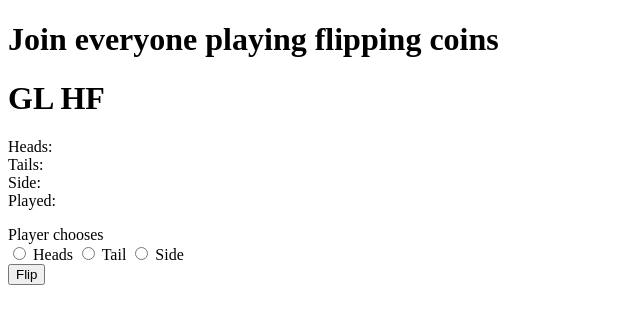
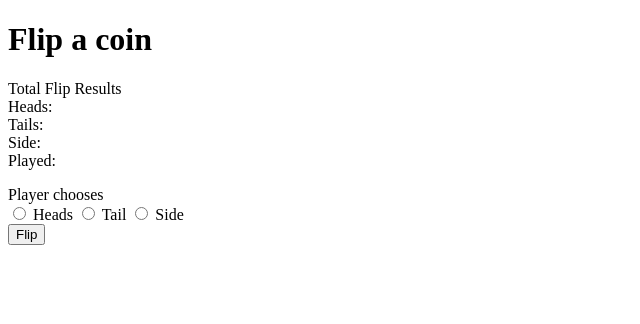
Before and after one commit to brandoneng000/minigames, a Django app: page /coin in a window 1280 px wide. Shown: the top 324 px of the page, without its empty margins (0-640 px from the left). Run offline with Django 4.2, Linux system fonts and the light colour scheme.

Commit message:
Indentation fix and slight header changes

```diff
--- a/player/templates/player/coin.html
+++ b/player/templates/player/coin.html
@@ -1,9 +1,10 @@
 <!DOCTYPE html>
 <html>
     <body>
-            <h1>Join everyone playing flipping coins</h1>
-            <h1> GL HF </h1>
+        <h1>Flip a coin</h1>
 
+        <p style="display:inline-block; margin:0">Total Flip Results</p>
+        <br>
         <p style="display:inline-block; margin:0">Heads:</p> <span id="won" ></span>
         <br/>
         <p style="display:inline-block; margin:0">Tails:</p> <span id="loss" ></span>
@@ -20,6 +21,7 @@
         <p id="yourChoice" style="display:inline-block; margin:0"></p>
         <br/>
         <h1 id="gameResults"></h1>
+
         <script>
             var url = 'https://worldminigame.com/api/players/2';
             var wonElement = document.getElementById("won");
@@ -128,6 +130,6 @@
                     });
             }
         </script>
+
     </body>
-
 </html>
--- a/player/templates/player/rockpaperscissors.html
+++ b/player/templates/player/rockpaperscissors.html
@@ -2,7 +2,6 @@
 <html>
     <body>
         <h1>Join everyone playing Rock Paper Scissors</h1>
-            <h1> GL HF </h1>
 
         <p style="display:inline-block; margin:0">Won:</p> <span id="won" ></span>
         <br/>
@@ -21,6 +20,7 @@
         <button onclick="getPlayerChoice('Scissors')">Scissors</button>
         <br/>
         <h1 id="gameResults"></h1>
+
         <script>
             var url = 'https://worldminigame.com/api/players/1';
             var wonElement = document.getElementById("won");
```
Lines whose indentation alone changed are shown as unchanged.
